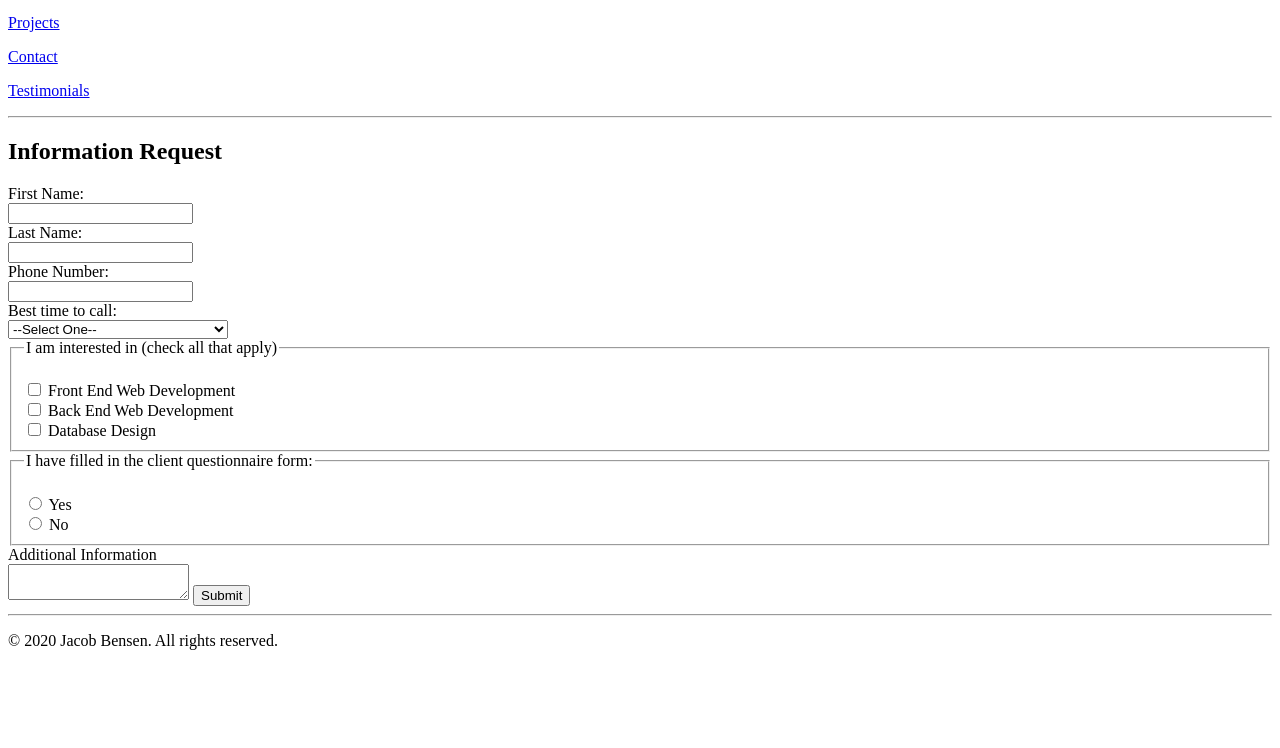
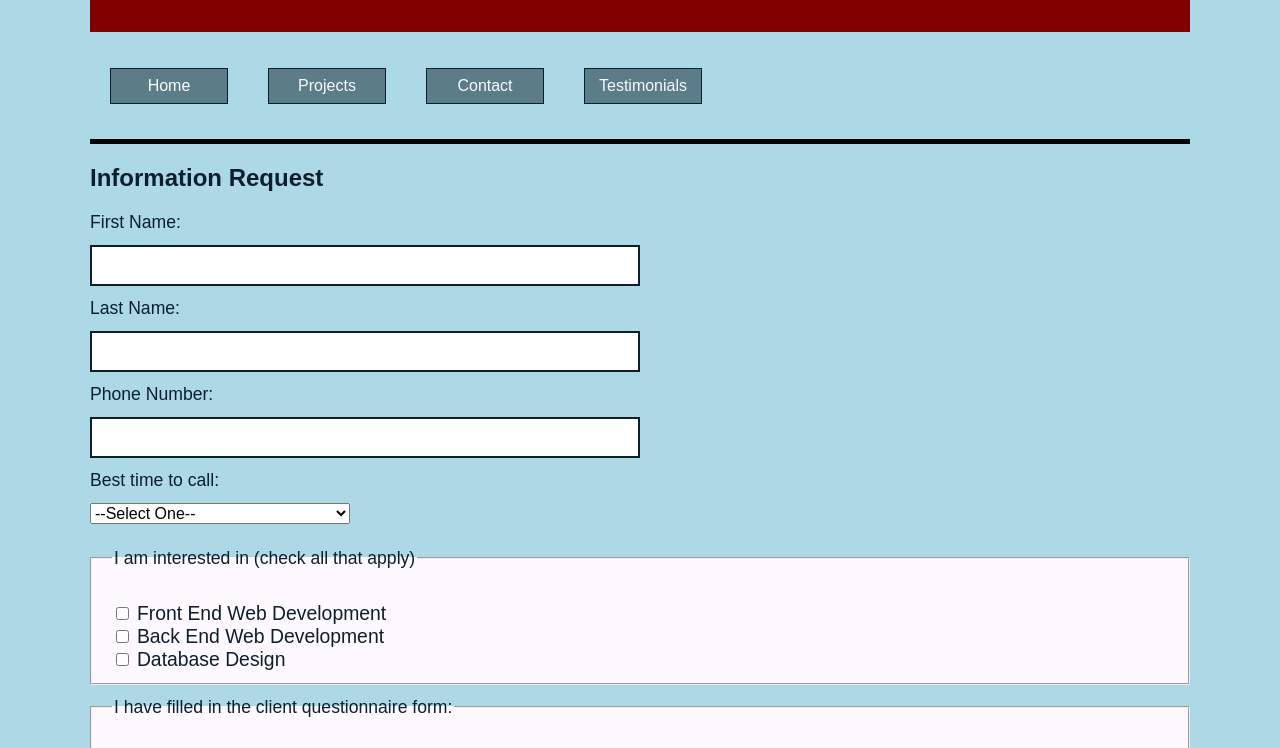
Before and after one commit to jbensen/WebDev, a plain HTML site: page portfolio/contact.html in a window 1280 px wide. Shown: the part 118-866 px from the top of the page. Before the commit the page ends 800 px from the top, so only its background shows below. Drawn offline with Linux system fonts and the light colour scheme.

```diff
--- /dev/null
+++ b/bootstrapSample/styles/main.css
@@ -0,0 +1,20 @@
+/*
+Creator: Jacob Bensen
+Date created: 3/28/19
+Date last modified: 3/28/19
+*/
+
+nav {
+	border-top: thin #5b7d87 solid;
+	border-bottom: thin #5b7d87 solid;
+	padding-top: 12px;
+	padding-bottom: 12px;
+	margin-bottom: 5px;
+}
+nav .btn {
+	background-color: #5b7d87;
+	color: #fef9ff;
+}
+nav .btn:hover {
+	font-weight: bold;
+}
--- a/portfolio/contact.html
+++ b/portfolio/contact.html
@@ -3,12 +3,13 @@
 <!--
 	Name: Jacob Bensen
 	Date Created: 3/25/19
-	Most recent revision: 3/26/19
+	Most recent revision: 3/28/19
 -->
 
 <html lang="en">
 	<head>
 		<title>Contact Jacob</title>
+		<link href="styles/main.css" rel="stylesheet" type="text/css" />
 	</head>
 	<body>
 		<main>
@@ -17,14 +18,14 @@
 				<h1>Contact Me</h1>
 			</header>
 
-			<hr />
 			<nav>
 				<p><a href="index.html">Home</a></p>
 				<p><a href="projects.html">Projects</a></p>
 				<p><a href="contact.html">Contact</a></p>
 				<p><a href="testimonials.html">Testimonials</a></p>
 			</nav>
-			<hr />
+
+			<div class="clear-float"></div>
 
 			<section>
 				<h2>Information Request</h2>
@@ -65,10 +66,10 @@
 					<textarea id="info" name="info"></textarea>
 					<input type="submit" name="submit" value="Submit">
 				</form>
+				<br />
 			</section>
 
 			<footer>
-				<hr />
 				<p>&copy; 2020 Jacob Bensen. All rights reserved.</p>
 			</footer>
 		</main>
--- /dev/null
+++ b/portfolio/styles/main.css
@@ -0,0 +1,124 @@
+/*
+Creator: Jacob Bensen
+Date created: 3/28/19
+Date last modified: 3/28/19
+*/
+
+body {
+	background-color: lightblue;
+	font-family: arial, helvetica, sans-serif;
+	color: #0d1f2d;
+	max-width: 1100px;
+	margin: 0 auto;
+}
+
+header, footer {
+	background-color: maroon;
+	color: lightgrey;
+	font-weight: bold;
+	text-align: center;
+	height: 100px;
+	padding: 30px 10px 20px 10px;
+}
+
+section {
+	border-top: thick solid black;
+	margin-top: 15px;
+}
+
+nav a {
+	background-color: #5b7d87;
+	color: #fef9ff;
+	padding: 8px;
+	border: thin solid #0d1f2d;
+	text-decoration: none;
+	text-align: center;
+	display: block;
+	margin: 20px;
+	width: 100px;
+	float: left;
+}
+
+nav a:visited {
+	color: #e4c3ad;
+}
+
+nav a:hover {
+	background-color: #fef9ff;
+	color: #5b7d87;
+}
+
+nav a:active {
+	font-weight: bold;
+}
+
+h1 {
+	font-size: 2.5em;
+}
+
+label, fieldset {
+	font-size: 1.1em;
+}
+
+input[type=text] {
+	border: 2px solid #0d1f2d;
+	width: 50%;
+	padding: 8px 8px;
+	margin: 12px 0;
+	box-sizing: border-box;
+	font-size: 1.1em;
+}
+
+fieldset {
+	background-color: #fef9ff;
+	width: 100%;
+	padding: 12px 20px;
+	margin: 12px 0;
+	box-sizing: border-box;
+}
+
+select, textarea {
+	margin: 12px 0;
+	font-size: 1em;
+}
+
+input[type=submit] {
+	font-size: 1.2em;
+	background-color: #546a7b;
+	color: #fef9ff;
+	padding: 4px 8px;
+}
+
+input[type=submit]:hover {
+	background-color: #f2eded;
+	color: #546a7b;
+}
+
+textarea {
+	width: 100%;
+	height: 200px;
+	padding: 12px 20px;
+	margin: 12px 0;
+	box-sizing: border-box;
+	border: 2px solid #0d1f2d;
+	border-radius: 3px;
+	background-color: #fff;
+	resize: none;
+}
+
+.clear-float {
+	clear: both;
+}
+
+article img {
+	float:left;
+	padding-right: 5px;
+}
+
+.right-content {
+	float: left;
+}
+
+article {
+	margin-bottom: 12px;
+}
```
Also changed, not shown: bootstrapSample/bootstrap-examples.html (added, +59 -0 lines), portfolio/index.html (+58 -9 lines), portfolio/projects.html (+9 -4 lines), portfolio/testimonials.html (+9 -4 lines), bootstrapSample/images/myPC.jpg (added), bootstrapSample/images/nerdlife.jpg (added), bootstrapSample/images/self.jpg (added).
